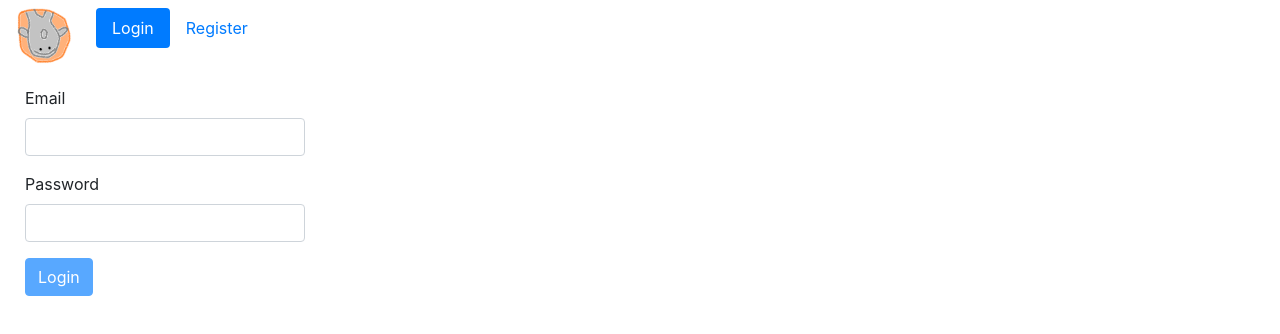
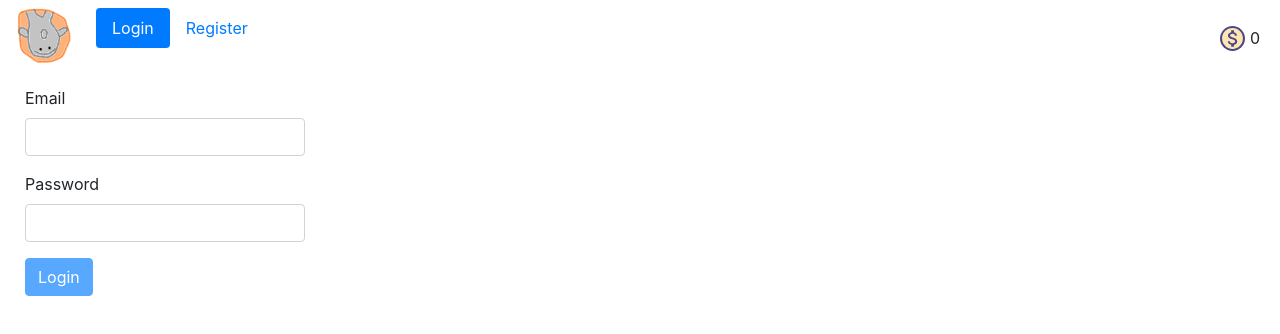
Before and after one commit to GooglyHub/WordSparkyWebClient, a React (Create React App) app: page /login in a window 1280 px wide. Shown: the top 334 px of the page. Built offline with nearby package versions, Linux system fonts and the light colour scheme; no server answers.

Commit message:
display user icons display coins

```diff
--- a/package.json
+++ b/package.json
@@ -6,6 +6,8 @@
     },
     "private": true,
     "dependencies": {
+        "@material-ui/core": "^4.11.2",
+        "@material-ui/icons": "^4.11.2",
         "@mdi/js": "^5.8.55",
         "@mdi/react": "^1.4.0",
         "@testing-library/jest-dom": "^5.11.6",
--- a/public/index.html
+++ b/public/index.html
@@ -24,6 +24,10 @@
       work correctly both with client-side routing and a non-root public URL.
       Learn how to configure a non-root public URL by running `npm run build`.
     -->
+        <link
+            rel="stylesheet"
+            href="https://fonts.googleapis.com/icon?family=Material+Icons"
+        />
         <title>Word Sparky</title>
     </head>
     <body>
--- a/src/components/CardHeader.jsx
+++ b/src/components/CardHeader.jsx
@@ -1,5 +1,4 @@
 import React from 'react';
-import colors from '../config/colors';
 
 function CardHeader({ title, onClick }) {
     return (
--- a/src/components/NavBar.jsx
+++ b/src/components/NavBar.jsx
@@ -1,8 +1,26 @@
-import React from 'react';
+import React, { useEffect, useState } from 'react';
 import { NavLink } from 'react-router-dom';
 import logo from './logo.png';
+import Icon from '@material-ui/core/Icon';
+import colors from './../config/colors';
+import MonetizationOnIcon from '@material-ui/icons/MonetizationOn';
+import { getCoins } from '../services/coinsService';
 
 const NavBar = ({ user }) => {
+    const [coins, setCoins] = useState(0);
+
+    useEffect(() => {
+        async function fetchCoins() {
+            try {
+                const response = await getCoins();
+                setCoins(response.data.coins);
+            } catch (ex) {
+                console.log(ex);
+            }
+        }
+        fetchCoins();
+    }, []);
+
     return (
         <nav className="navbar navbar-light">
             <ul className="nav nav-pills">
@@ -15,6 +33,34 @@ const NavBar = ({ user }) => {
                 />
                 {user && (
                     <>
+                        <Icon
+                            style={{
+                                backgroundColor: user.color || 'blue',
+                                color: 'white',
+                                borderRadius: 20,
+                                width: 40,
+                                height: 40,
+                                alignSelf: 'center',
+                                justifyContent: 'center',
+                                alignItems: 'center',
+                                flexDirection: 'row',
+                                display: 'flex',
+                            }}
+                            fontSize="default"
+                        >
+                            {user.icon || 'account'}
+                        </Icon>
+                        <div
+                            style={{
+                                fontSize: 20,
+                                marginLeft: 10,
+                                color: colors.dark,
+                                alignSelf: 'center',
+                                marginRight: 20,
+                            }}
+                        >
+                            {user.displayName}
+                        </div>
                         <li>
                             <NavLink className="nav-item nav-link" to="/home">
                                 Home
@@ -67,6 +113,33 @@ const NavBar = ({ user }) => {
                     </>
                 )}
             </ul>
+            <div
+                style={{
+                    position: 'absolute',
+                    right: 20,
+                    flexDirection: 'row',
+                    alignSelf: 'center',
+                    display: 'flex',
+                }}
+            >
+                <MonetizationOnIcon
+                    style={{
+                        backgroundColor: colors.primary,
+                        color: colors.light,
+                        borderRadius: 13,
+                        width: 25,
+                        height: 25,
+                        alignSelf: 'center',
+                        justifyContent: 'center',
+                        alignItems: 'center',
+                        flexDirection: 'row',
+                        display: 'flex',
+                        marginRight: 5,
+                    }}
+                    fontSize="default"
+                />
+                <span>{coins}</span>
+            </div>
         </nav>
     );
 };
--- /dev/null
+++ b/src/services/coinsService.js
@@ -0,0 +1,9 @@
+import http from './httpService';
+
+const apiEndpoint = '/coins';
+
+const getCoins = () => {
+    return http.get(apiEndpoint);
+};
+
+export { getCoins };
```
Also changed, not shown: 2 other files (tests, documents, lock files or other folders).
